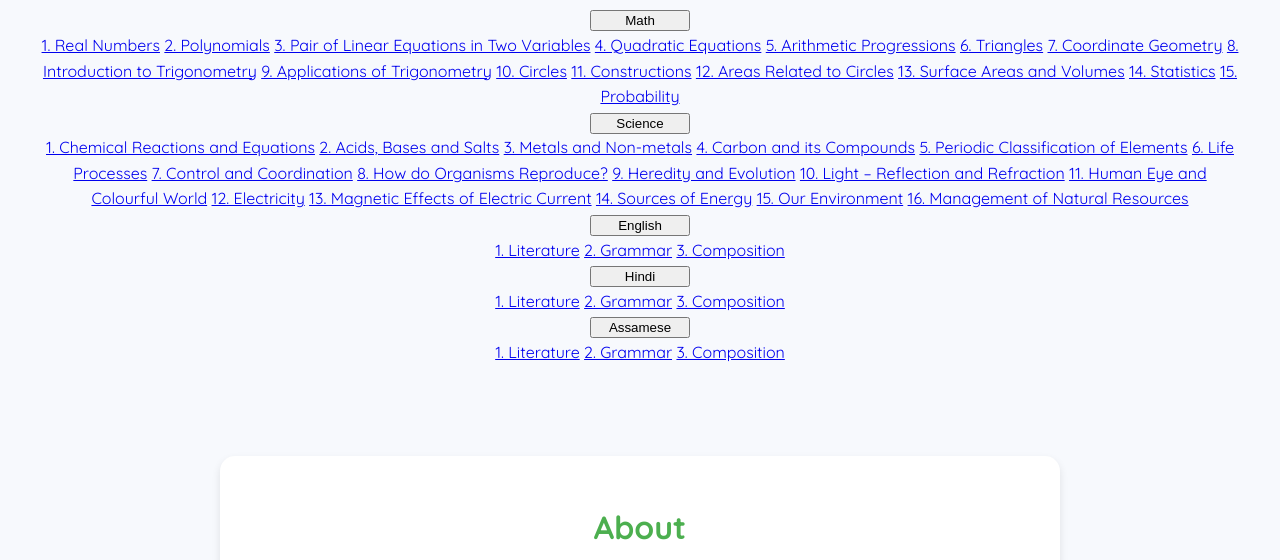
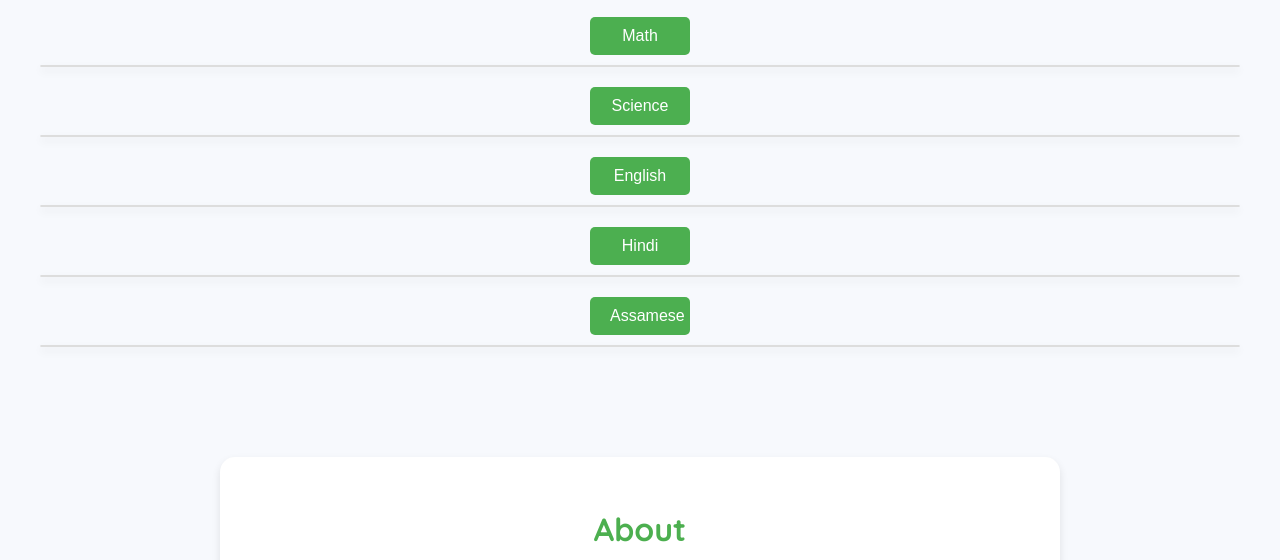
Before and after one commit to Jun333d/mynotesassam, a plain HTML site: page class10.html in a window 1280 px wide. Shown: the part 237-797 px from the top of the page. Drawn offline with Linux system fonts and the light colour scheme.

Commit message:
Update style.css

```diff
--- a/style.css
+++ b/style.css
@@ -127,3 +127,47 @@ header img {
     height: 30px;
 }
 }
+.dropdown {
+    margin: 20px 0;
+}
+
+.dropdown button {
+    background: #4caf50;
+    color: white;
+    border: none;
+    padding: 10px 20px;
+    font-size: 1rem;
+    cursor: pointer;
+    border-radius: 5px;
+}
+
+.dropdown button:focus {
+    outline: none;
+}
+
+.dropdown-content {
+    max-height: 0;
+    overflow: hidden;
+    margin-top: 10px;
+    border: 1px solid #ddd;
+    background: #fff;
+    box-shadow: 0 4px 8px rgba(0, 0, 0, 0.1);
+    border-radius: 5px;
+    transition: max-height 0.4s ease-out;
+}
+
+.dropdown-content a {
+    display: block;
+    padding: 10px 20px;
+    text-decoration: none;
+    color: #444;
+    border-bottom: 1px solid #ddd;
+}
+
+.dropdown-content a:last-child {
+    border-bottom: none;
+}
+
+.dropdown-content a:hover {
+    background: #f1f1f1;
+}
```
